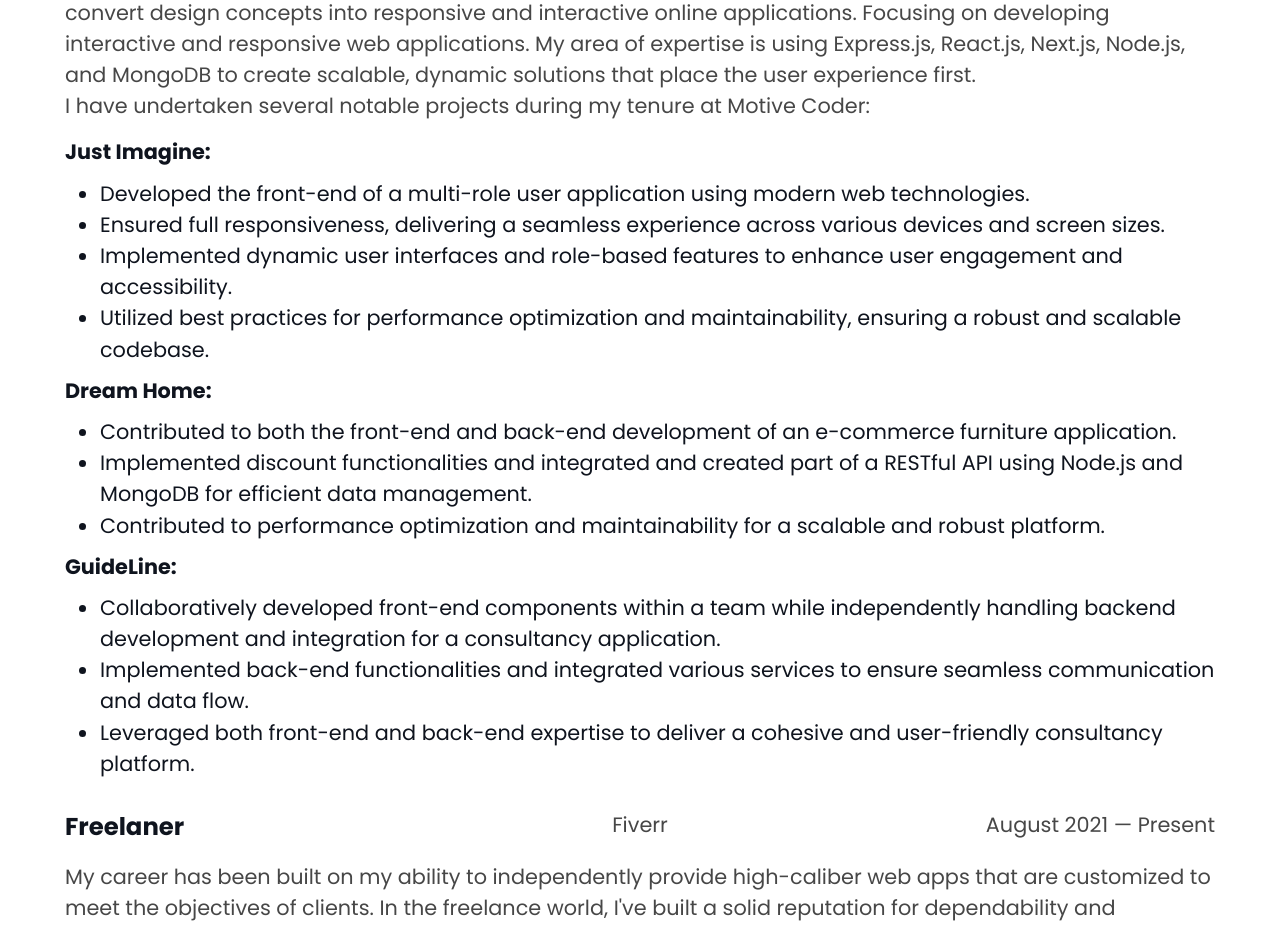
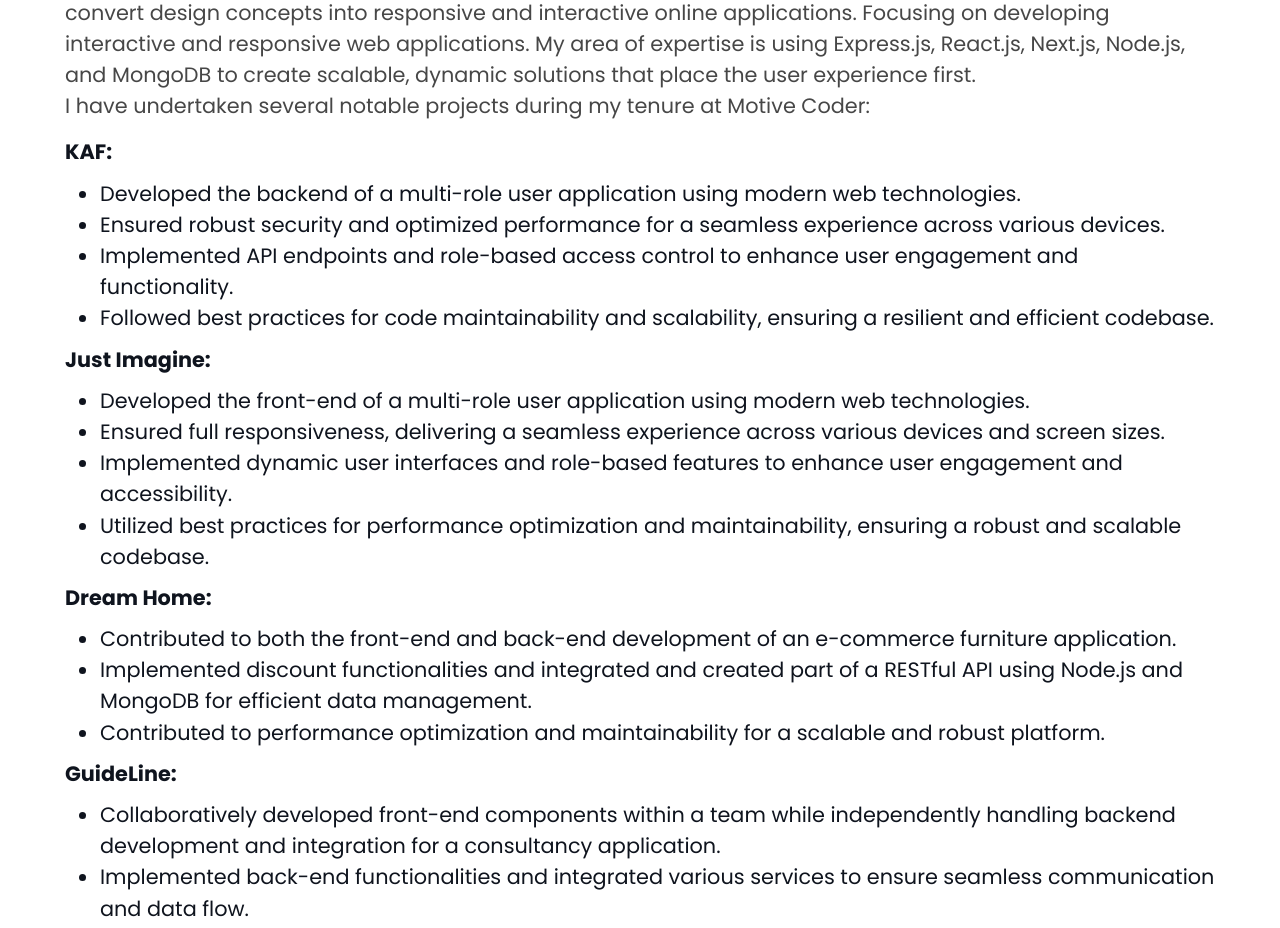
Before and after one commit to abubakar-sarwar/portfolio, a Next.js app: page /about in a window 1280 px wide. Shown: the part 1460-2388 px from the top of the page. Built offline with nearby package versions, Linux system fonts and the light colour scheme.

Commit message:
Kaf project added

```diff
--- a/app/_components/aboutComponents/experience.tsx
+++ b/app/_components/aboutComponents/experience.tsx
@@ -42,6 +42,25 @@
               <br />I have undertaken several notable projects during my tenure
               at Motive Coder:
             </p>
+            <p className="project_name">KAF:</p>
+            <ul className="project_do_list">
+              <li>
+                Developed the backend of a multi-role user application using
+                modern web technologies.
+              </li>
+              <li>
+                Ensured robust security and optimized performance for a seamless
+                experience across various devices.
+              </li>
+              <li>
+                Implemented API endpoints and role-based access control to
+                enhance user engagement and functionality.
+              </li>
+              <li>
+                Followed best practices for code maintainability and
+                scalability, ensuring a resilient and efficient codebase.
+              </li>
+            </ul>
             <p className="project_name">Just Imagine:</p>
             <ul className="project_do_list">
               <li>
```
